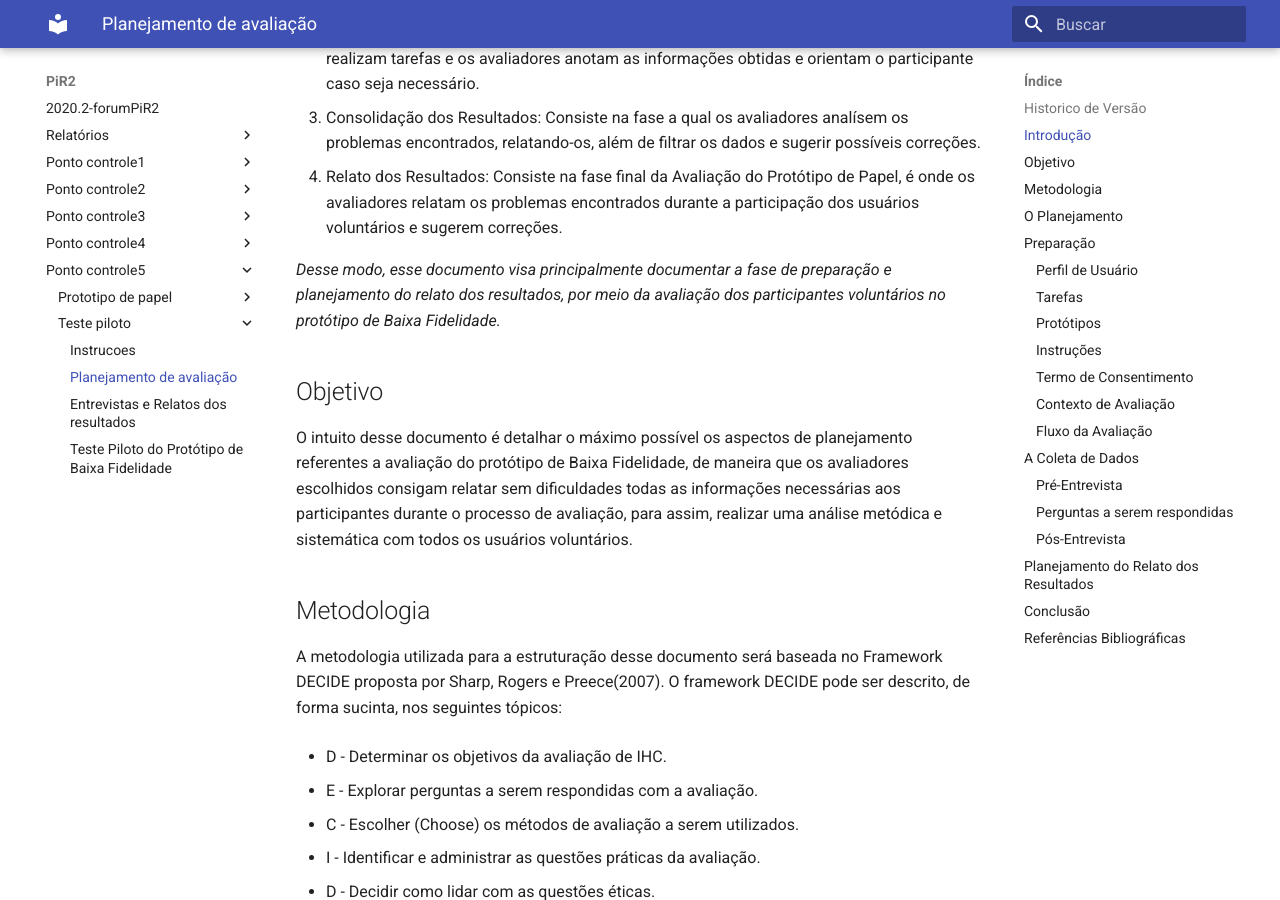
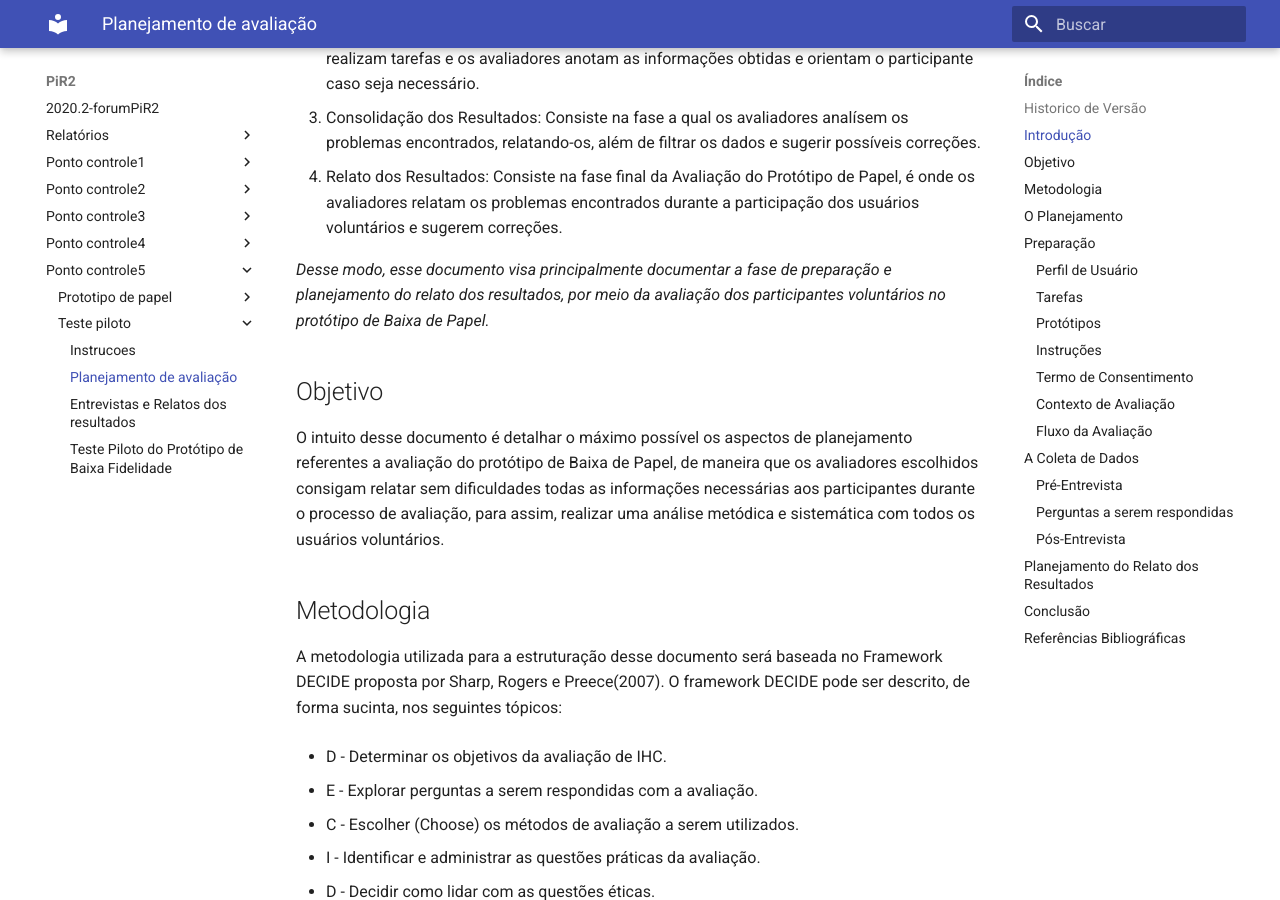
Before and after one commit to liversonp/2020.2-forumPiR2, an MkDocs documentation site: the page built from docs/ponto_controle5/teste_piloto/planejamento_da_avaliacao.md, in a window 1280 px wide and 900 px high, scrolled down 718 px. Built offline with MkDocs 1.6.1 and Material for MkDocs 9.7.7, drawn with Linux system fonts in a browser that asks for light colours; some of the changed text lies outside the part shown.

Commit message:
Atualização dos Resultados

```diff
--- a/docs/ponto_controle5/teste_piloto/planejamento_da_avaliacao.md
+++ b/docs/ponto_controle5/teste_piloto/planejamento_da_avaliacao.md
@@ -21,10 +21,10 @@ Segundo o livro Interação Humano computador de Simone Barbosa e Bruno Silva, a
 4. Relato dos Resultados:
     Consiste na fase final da Avaliação do Protótipo de Papel, é onde os avaliadores relatam os problemas encontrados durante a participação dos usuários voluntários e sugerem correções.
 
-*Desse modo, esse documento visa principalmente documentar a fase de preparação e planejamento do relato dos resultados, por meio da avaliação dos participantes voluntários no protótipo de Baixa Fidelidade.*
+*Desse modo, esse documento visa principalmente documentar a fase de preparação e planejamento do relato dos resultados, por meio da avaliação dos participantes voluntários no protótipo de Baixa de Papel.*
 
 ## Objetivo
-O intuito desse documento é detalhar o máximo possível os aspectos de planejamento referentes a avaliação do protótipo de Baixa Fidelidade, de maneira que os avaliadores escolhidos consigam relatar sem dificuldades todas as informações necessárias aos participantes durante o processo de avaliação, para assim, realizar uma análise metódica e sistemática com todos os usuários voluntários.
+O intuito desse documento é detalhar o máximo possível os aspectos de planejamento referentes a avaliação do protótipo de Baixa de Papel, de maneira que os avaliadores escolhidos consigam relatar sem dificuldades todas as informações necessárias aos participantes durante o processo de avaliação, para assim, realizar uma análise metódica e sistemática com todos os usuários voluntários.
 
 ## Metodologia
 
@@ -65,7 +65,7 @@ Esta parte irá detalhar o funcionamento do planejamento da avaliação apresent
 * Pesquisar e visualizar um usuário
 
 ### Protótipos
-* [Baixa Fidelidade]()
+* [Baixa de Papel]()
 
 ### Instruções
 * Teste Piloto
@@ -85,7 +85,7 @@ Devido ao atual cenário pandêmico vivenciado durante o ano de 2021. a avaliaç
 As tarefas serão organizadas na seguinte ordem:
 * Confirmação do usuário sobre o termo de consentimento necessário para a realização da avaliação.
 * Pré-Entrevista (Coleta de dados simples sobre o uso do usuário dentro da plataforma).
-* Avaliação com o protótipo (Baixa Fidelidade).
+* Avaliação com o protótipo (Baixa de Papel).
 * Pós-Entrevista (Coleta de dados como foi a experiência do Usuário dentro da plataforma).
 
 ## A Coleta de Dados
```
Also changed, not shown: docs/ponto_controle5/teste_piloto/resultados.md (+8 -1 lines).
